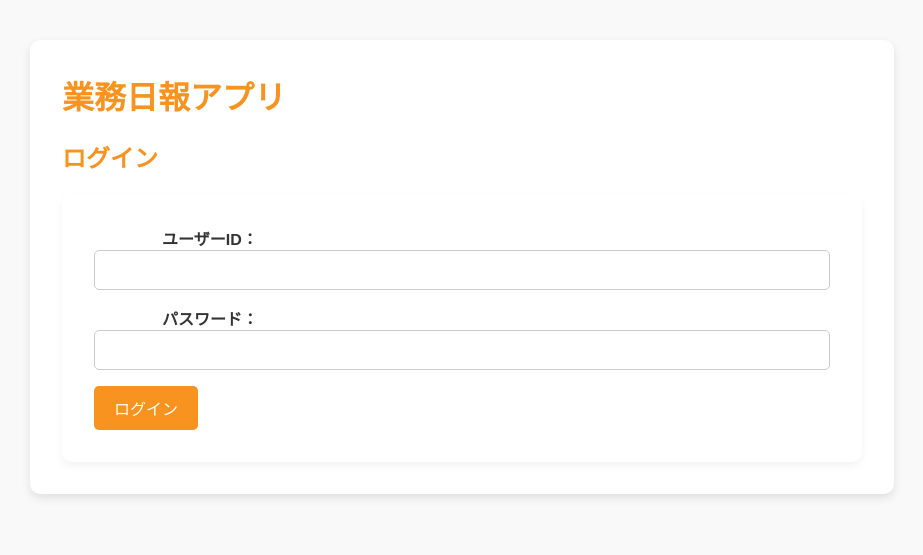
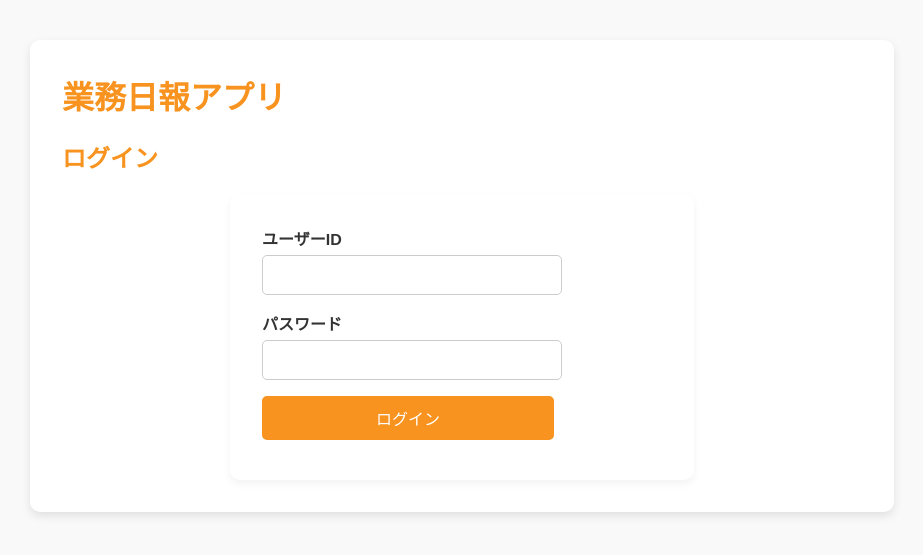
Before and after one commit to Tok8111/daily_report, a Flask app: page / in a window 1280 px wide. Shown: the top 555 px of the page, without its empty margins (178-1101 px from the left). Run offline with Flask 3, Linux system fonts and the light colour scheme.

Commit message:
5/28ログイン画面調整

```diff
--- a/static/style.css
+++ b/static/style.css
@@ -148,6 +148,26 @@ footer {
 
 .btn-secondary:hover {
     background-color: #e65100;
+}
+
+/* ログインフォーム用の整列スタイル */
+.login-form {
+  max-width: 400px;
+  margin: 0 auto;
+  display: flex;
+  flex-direction: column;
+}
+
+.login-form .form-group {
+  display: flex;
+  flex-direction: column;
+  margin-bottom: 0.5rem;
+}
+
+.login-form label {
+  margin-bottom: 0.3rem;
+  font-weight: bold;
+  text-align: left;
 }
 
 /* カレンダーテーブル */
--- a/templates/login.html
+++ b/templates/login.html
@@ -15,15 +15,18 @@
             <div class="message error">{{ error }}</div>
         {% endif %}
 
-        <form method="post" action="{{ url_for('login') }}" class="form-box">
-            <label for="username">ユーザーID：</label>
-            <input type="text" name="username" id="username" required>
+        <form method="post" action="{{ url_for('login') }}" class="form-box login-form">
 
-            <label for="password">パスワード：</label>
-            <input type="password" name="password" id="password" required>
+            <div class="form-group">
+                <label for="username">ユーザーID</label>
+                <input type="text" name="username" id="username" required>
+                <label for="password">パスワード</label>
+                <input type="password" name="password" id="password" required>
+                <button type="submit" class="btn-primary">ログイン</button>
+            </div>
 
-            <button type="submit" class="btn-primary">ログイン</button>
         </form>
+
     </div>
 </body>
 
```
